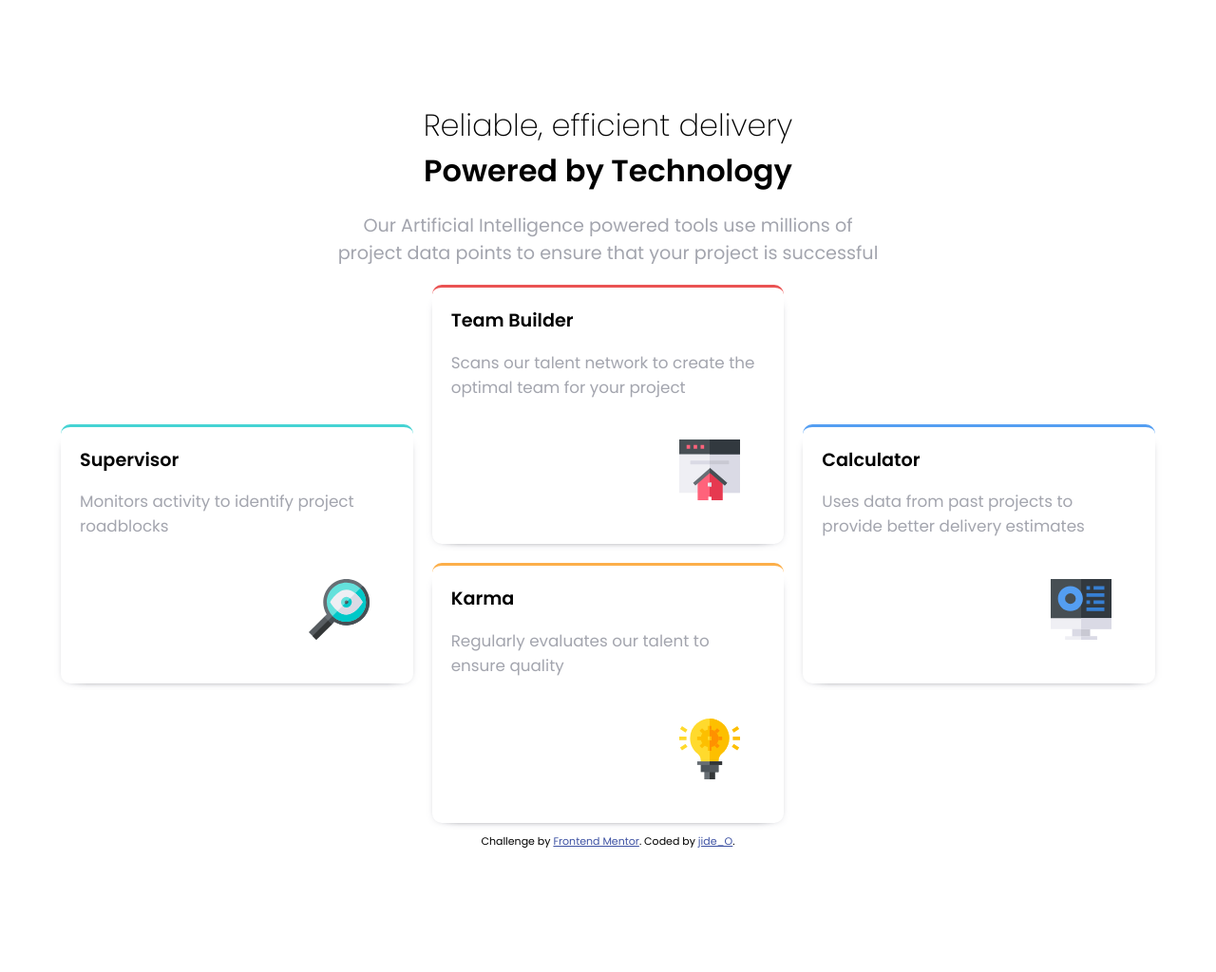
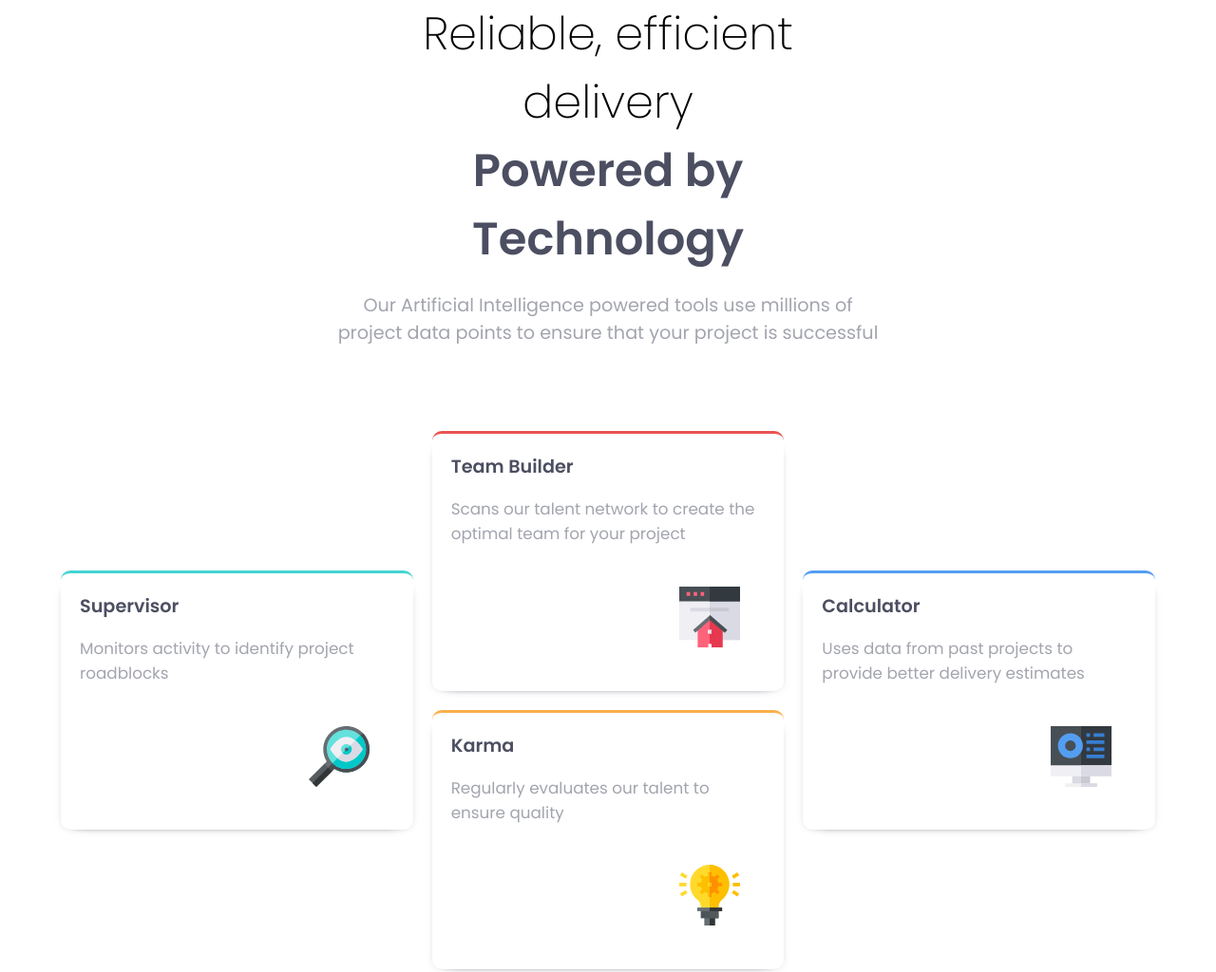
Before and after one commit to JideOgunlana/Four_card_feature_section, a plain HTML site: page index.html in a window 1280 px wide. Shown: the top 1024 px of the page at 95% size. Before the commit the page ends 906 px from the top, so only its background shows below. Drawn offline with Linux system fonts and the light colour scheme.

Commit message:
update style

```diff
--- a/styles/style.css
+++ b/styles/style.css
@@ -64,6 +64,13 @@ main h2 {
     font-size: 1.2rem;
     margin: 0;
 }
+
+.bold-heading,
+h2
+{
+    color: var(--neutral-very-dark-blue)
+}
+
 .pag {
     color: var(--neutral-grayish-blue);
     font-size: 0.9rem;
@@ -122,18 +129,22 @@ main h2 {
 
 @media screen and (min-width: 768px) {
 
+    .container {
+        row-gap: 70px;
+    }
+
     header {
         width: 50%;
         justify-self: center;
         align-self: flex-end;
+        font-size: 1.2rem;
     }
-
     header .pag {
         font-size: 1.2rem;
     }
 
     .normal-heading, .bold-heading {
-        font-size: 2rem;
+        font-size: 2.5em;
     }
 
     .main-content {
```
Also changed, not shown: 1 other file.
